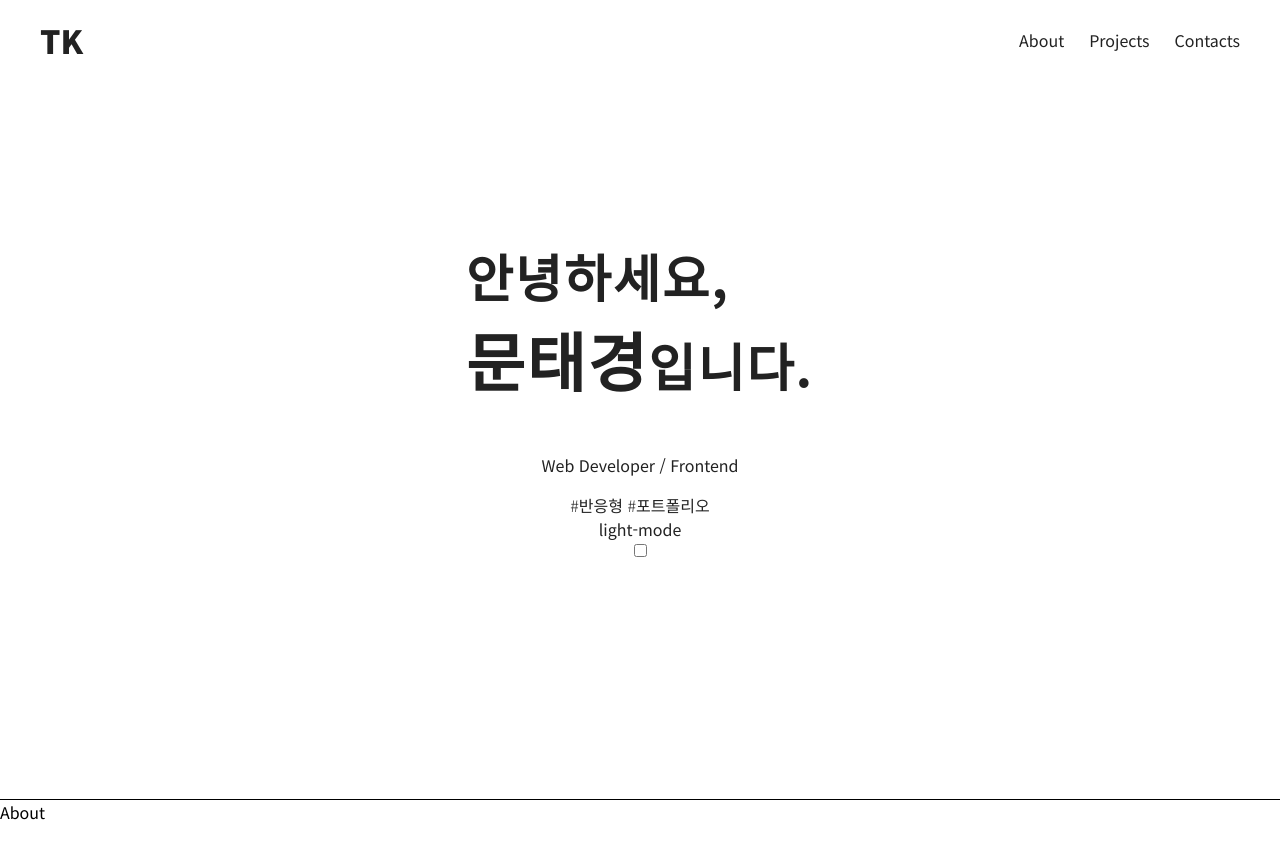
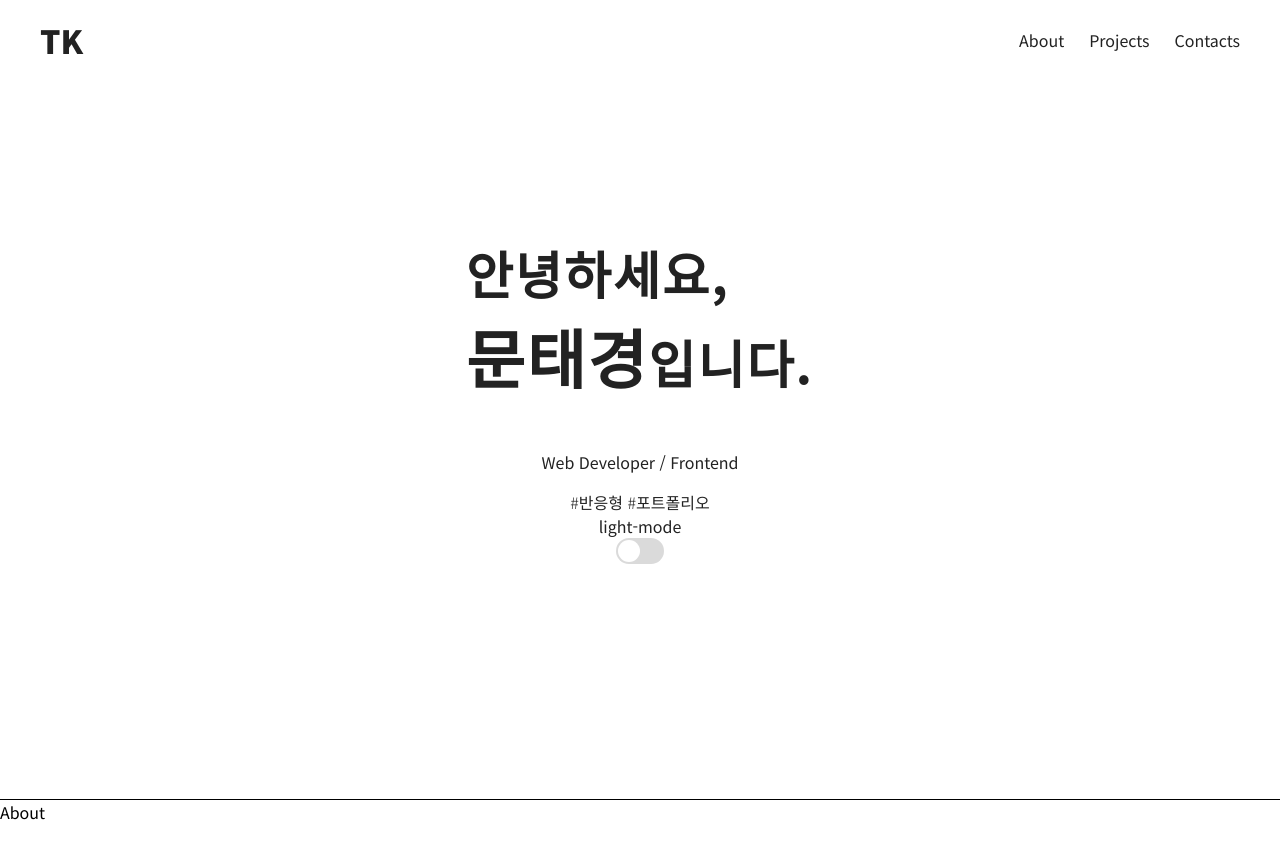
Before and after one commit to TK-moon/portfolio-vue, a Vue app: page / in a window 1280 px wide. Shown: the top 858 px of the page. Built offline with nearby package versions, Linux system fonts and the light colour scheme.

Commit message:
:sparkles: 토글 체크박스

```diff
--- a/src/components/Toggle.vue
+++ b/src/components/Toggle.vue
@@ -1,5 +1,9 @@
 <template>
-	<input type="checkbox" :checked="modelValue" @change="onCheckboxChange" />
+	<label class="toggle-container">
+		<div class="toggle" :class="{ active: modelValue }"></div>
+		<slot></slot>
+		<input type="checkbox" :checked="modelValue" @change="onCheckboxChange" />
+	</label>
 </template>
 
 <script>
@@ -9,11 +13,49 @@ export default defineComponent({
 		modelValue: Boolean,
 	},
 	methods: {
-		onCheckboxChange: function (event) {
+		onCheckboxChange(event) {
 			this.$emit("update:modelValue", event.target.checked)
 		},
 	},
 })
 </script>
 
-<style lang="scss" scoped></style>
+<style lang="scss" scoped>
+input {
+	display: none;
+}
+.toggle-container {
+	display: flex;
+	gap: 10px;
+}
+.toggle {
+	cursor: pointer;
+	position: relative;
+	display: flex;
+	height: 26px;
+	width: 48px;
+	height: 26px;
+	background-color: #dadada;
+	border-radius: 13px;
+	transition: background-color 200ms ease-in-out 0s;
+	&:after {
+		position: absolute;
+		top: 2px;
+		left: 2px;
+		width: 22px;
+		height: 22px;
+		border-radius: 13px;
+		background-color: #fff;
+		content: "";
+		transform: translateX(0);
+		transition: all 200ms ease-in-out 0s;
+	}
+	&.active {
+		background-color: var(--color-primary);
+		&:after {
+			transform: translateX(100%);
+			background-color: #fff;
+		}
+	}
+}
+</style>
```
